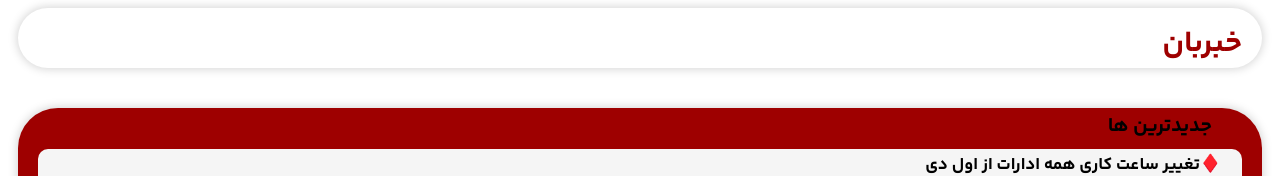
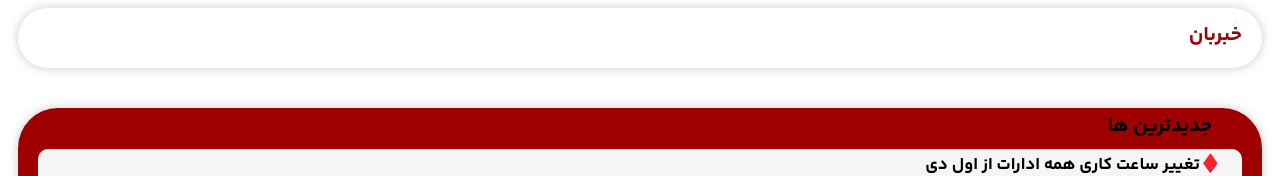
Before and after one commit to m0hammad0/khabarban, a plain HTML site: page index.html in a window 1280 px wide. Shown: the top 176 px of the page. Drawn offline with Linux system fonts and the light colour scheme.

Commit message:
Update style.css

```diff
--- a/style.css
+++ b/style.css
@@ -12,9 +12,9 @@ header {
 .header-span {
     font-family: font1;
     color: #9e0000;
-    font-size: 30px;
+    font-size: 20px;
     float: right;
-    margin: 12.75px 20px;
+    margin: 12px 20px;
 }
 .khabarha {
     background-color: #9e0000;
```
